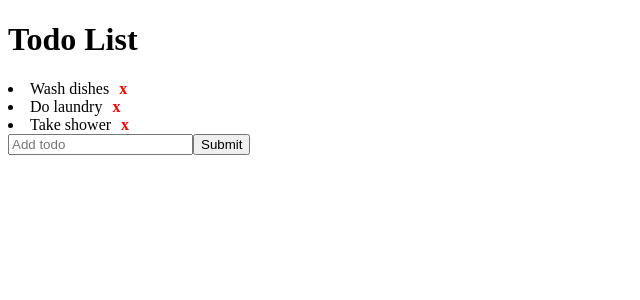
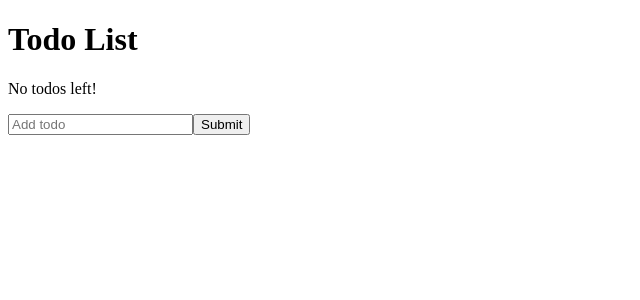
Before and after one commit to gdscrgpv/react-todo, a React (Create React App) app: page / in a window 1280 px wide. Shown: the top 300 px of the page, without its empty margins (0-640 px from the left). Built offline with nearby package versions, Linux system fonts and the light colour scheme.

Commit message:
implement local storage to the todos

```diff
--- a/src/App.js
+++ b/src/App.js
@@ -1,11 +1,26 @@
 import "./styles.css";
-import React from "react";
+import React, { useEffect } from "react";
 export default function App() {
-  const [todos, setTodos] = React.useState([
-    { id: 1, text: "Wash dishes", done: false },
-    { id: 2, text: "Do laundry", done: false },
-    { id: 3, text: "Take shower", done: false }
-  ]);
+
+  const [todos, setTodos] = React.useState([]);
+
+  //to get the data already stored in local storage
+  const getLocalStorage = () => {
+    const localData = localStorage.getItem('todos');
+    //check if there is data on local storage if not return empty
+    return localData ? JSON.parse(localData) : []
+  }
+
+  //update the state on the first render
+  useEffect(() => {
+    setTodos(getLocalStorage())
+  },[])
+
+  // add data to local storage when todos changes
+  useEffect(() => {
+    localStorage.setItem('todos', JSON.stringify(todos))
+  },[todos])
+
 
   return (
     <div>
```
Also changed, not shown: 1 other file (tests, documents, lock files or other folders).
